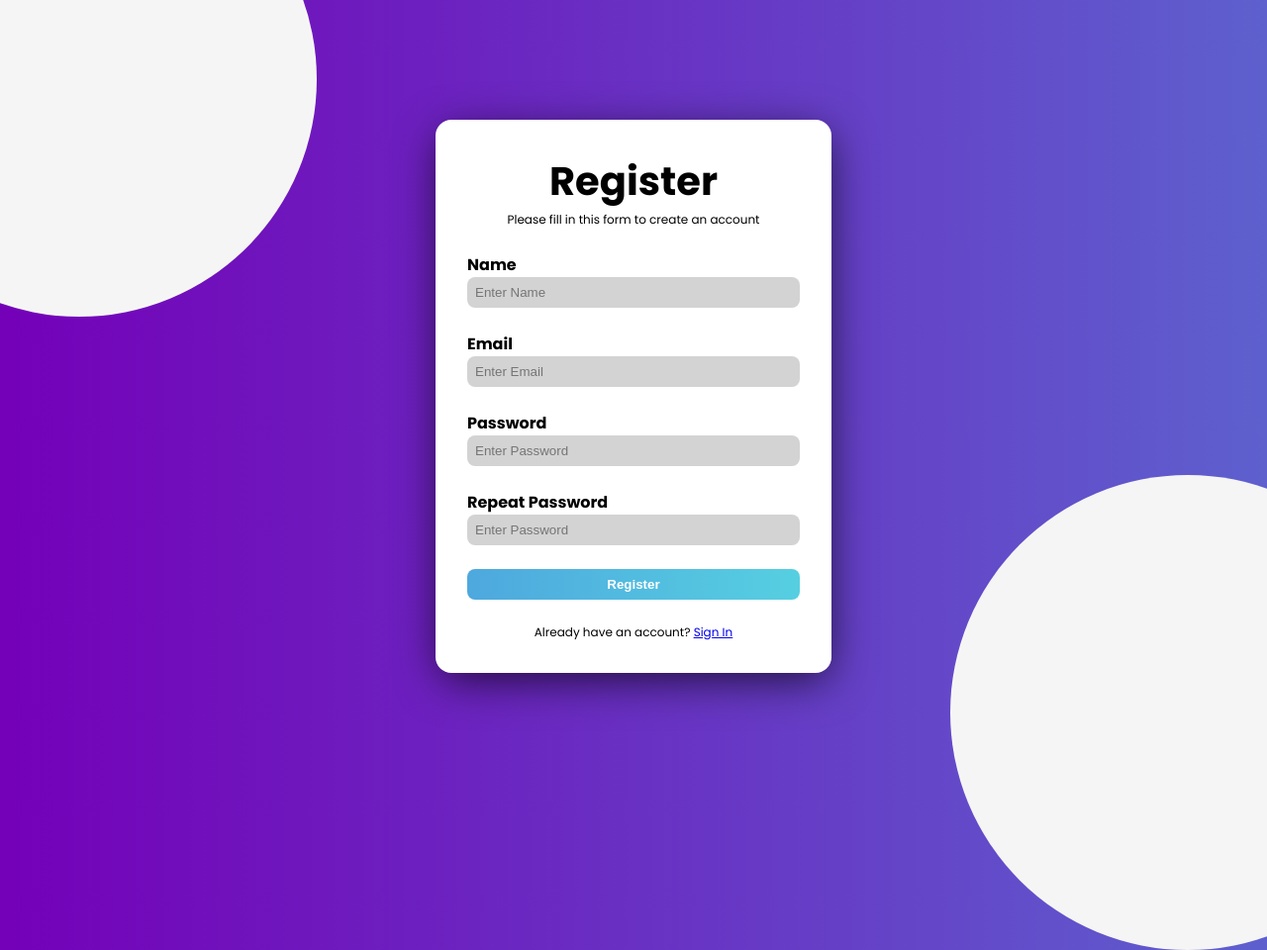
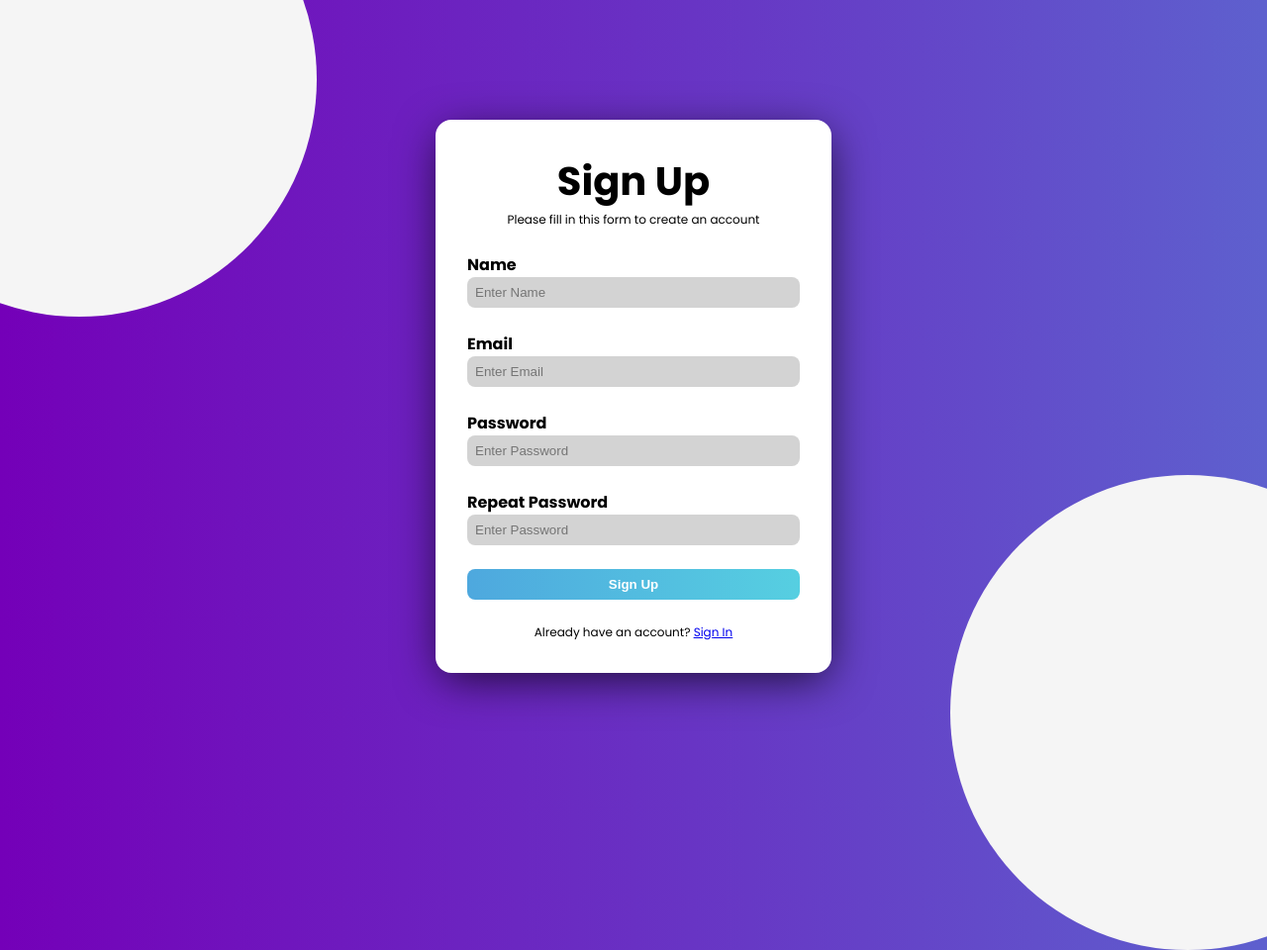
Before and after one commit to jamiecrobb/DevDosh, a website: page register.html in a window 1280 px wide. Shown: the top 960 px of the page at 99% size. Drawn offline with nearby package versions, Linux system fonts and the light colour scheme.

Commit message:
Added Snackbar and Changed some wording

```diff
--- a/register.html
+++ b/register.html
@@ -19,7 +19,7 @@
             <div class="registerBox">
                 <form action="javascript: register();">
                     <div class="titleContainer">
-                        <h1>Register</h1>
+                        <h1>Sign Up</h1>
                         <p>Please fill in this form to create an account</p>
                     </div>
 
@@ -41,7 +41,7 @@
                             required>
 
 
-                        <input type="submit" value="Register">
+                        <input type="submit" value="Sign Up">
                     </div>
 
 
```
Also changed, not shown: login.html (+1 -0 lines).
